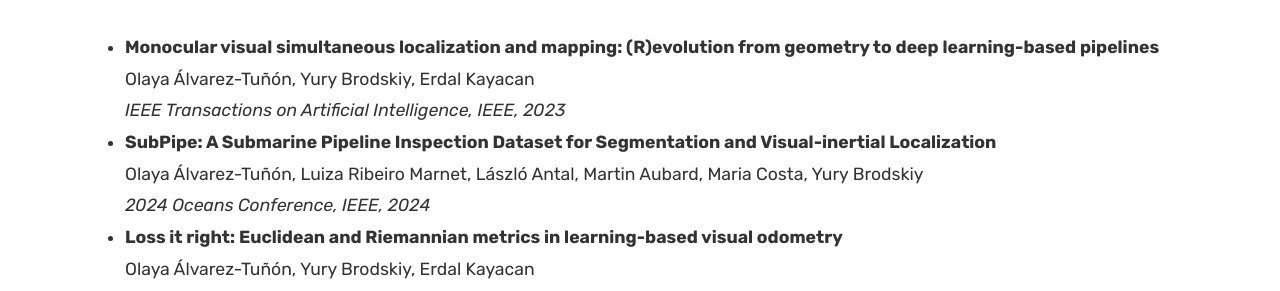
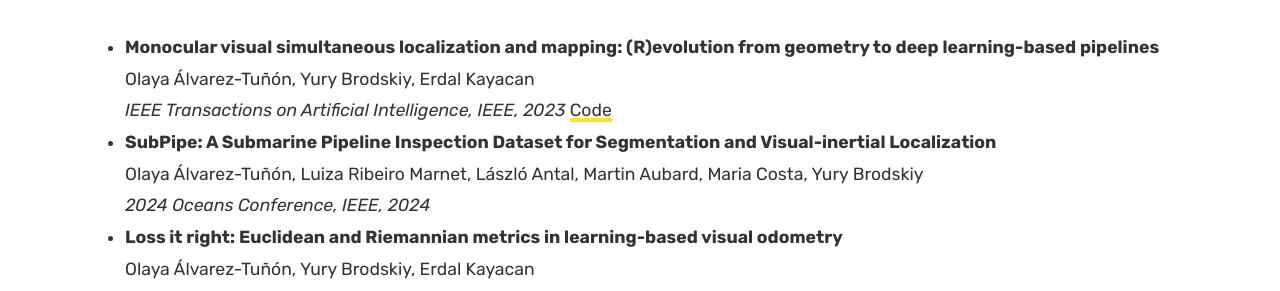
Before and after one commit to olayasturias/olayasturias.github.io, a Jekyll site: the page built from publications.html, in a window 1280 px wide and 1325 px high. Shown: the part 240-531 px from the top of the window. Built offline with Jekyll 4.4.1, drawn with Linux system fonts in a browser that asks for light colours; nearby versions of some CDN libraries; library files that are not in the unit come from our copies.

Commit message:
Update publications.html

```diff
--- a/publications.html
+++ b/publications.html
@@ -12,9 +12,10 @@
 
 <ul>
     <li>
-        <strong>Monocular visual simultaneous localization and mapping: (R)evolution from geometry to deep learning-based pipelines</strong><br>
+        <strong><a href="https://doi.org/10.1109/TAI.2023.3321032" target="_blank"></a>Monocular visual simultaneous localization and mapping: (R)evolution from geometry to deep learning-based pipelines</strong><br>
         Olaya Álvarez-Tuñón, Yury Brodskiy, Erdal Kayacan<br>
         <em>IEEE Transactions on Artificial Intelligence, IEEE, 2023</em>
+        <a href="https://github.com/olayasturias/monocular_visual_slam_survey" target="_blank">Code</a>
       </li>
       <li>
         <strong>SubPipe: A Submarine Pipeline Inspection Dataset for Segmentation and Visual-inertial Localization</strong><br>
```
